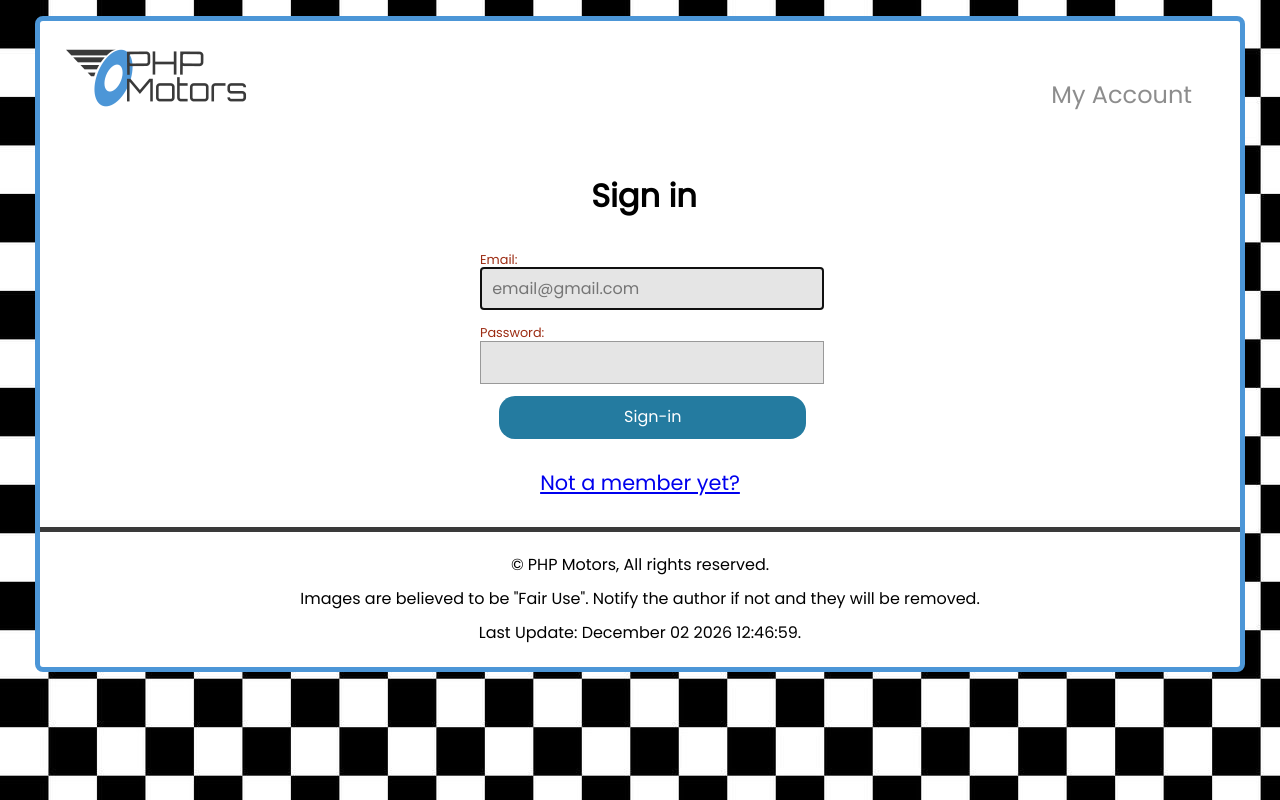
After one commit to Alirio-Mieres/phpmotors, a PHP site: page /view/login.php in a window 1280 px wide. The commit adds this page. Run offline with PHP 8.4, Linux system fonts and the light colour scheme; the template is opened without the code that fills it, so the values that code supplies are empty.

Commit message:
Enhancement 3

```diff
--- a/css/large.css
+++ b/css/large.css
@@ -20,4 +20,9 @@
     padding: 1rem 0;
     margin: 0 1rem;
   }
+
+  .login{
+    width: 20rem;
+  }
+
 }
--- a/css/small.css
+++ b/css/small.css
@@ -145,3 +145,48 @@ img.delorean-img{
   display: flex;
   justify-content: center;
 }
+
+#login-form{
+  display: flex;
+  justify-content: center;
+  align-items: center;
+}
+.not-member, .sign-title{
+  display: flex;
+  justify-content: center;
+  align-items: center;
+}
+
+.not-member{
+  font-size: 1.3rem;
+}
+
+form label.top{
+  display: block;
+  margin-top: 1rem;
+  color: #9c2c13;
+  font-size: .8rem;
+}
+
+form label.top input{
+  -webkit-appearance: none;
+  display: block;
+  font-size: 1rem;
+  border: solid 1px #999;
+  padding:  .7rem;
+  color: #555;
+  width: 100%;
+  max-width: 20rem;
+  background-color:  rgba(0,0,0,0.1);
+}
+
+.sign-button{
+    border: none;
+    background-color: #247BA0;
+    color: white;
+    border-radius: 1rem;
+    padding: .75rem 1rem;
+    margin: 0.8rem 0 2rem 6%;
+    width: 96%;
+    max-width: 20rem;
+}
--- /dev/null
+++ b/view/login.php
@@ -0,0 +1,50 @@
+<!DOCTYPE html>
+<html lang="en">
+
+<head>
+  <meta charset="UTF-8">
+  <meta http-equiv="X-UA-Compatible" content="IE=edge">
+  <meta name="viewport" content="width=device-width, initial-scale=1.0">
+  <title>Account Login | PHP Motors</title>
+  <link rel="stylesheet" href="https://cdnjs.cloudflare.com/ajax/libs/normalize/8.0.1/normalize.min.css">
+  <link rel="stylesheet" href="../css/small.css">
+  <link rel="stylesheet" href="../css/medium.css">
+  <link rel="stylesheet" href="../css/large.css">
+
+  <link rel="preconnect" href="https://fonts.googleapis.com">
+  <link rel="preconnect" href="https://fonts.gstatic.com" crossorigin>
+  <link href="https://fonts.googleapis.com/css2?family=Merriweather&family=Poppins&display=swap" rel="stylesheet">
+</head>
+
+<body>
+  <div id="content">
+    <header>
+      <?php require $_SERVER['DOCUMENT_ROOT'] . '/phpmotors/snippets/header.php'; ?>
+    </header>
+
+    <nav>
+     <?php //require $_SERVER['DOCUMENT_ROOT'] . '/phpmotors/snippets/nav.php';
+       echo $navList;
+      ?>
+    </nav>
+
+    <main>
+      <h1 class="sign-title">Sign in</h1>
+      <div id="login-form">
+      <form  class="login">
+        <label class="top">Email: <input type="email" name="email" placeholder="email@gmail.com" required autofocus></label>
+        <label class="top">Password: <input type="password" name="password" required></label>
+        <input type="submit" value="Sign-in" class="sign-button">
+        <a href="/phpmotors/accounts/index.php?action=registration" class="not-member">Not a member yet?</a>
+      </form>
+      </div>
+    </main>
+
+
+    <footer>
+      <?php require $_SERVER['DOCUMENT_ROOT'] . '/phpmotors/snippets/footer.php'; ?>
+    </footer>
+  </div>
+</body>
+
+</html>
```
Also changed, not shown: view/registration.php (added, +51 -0 lines).
